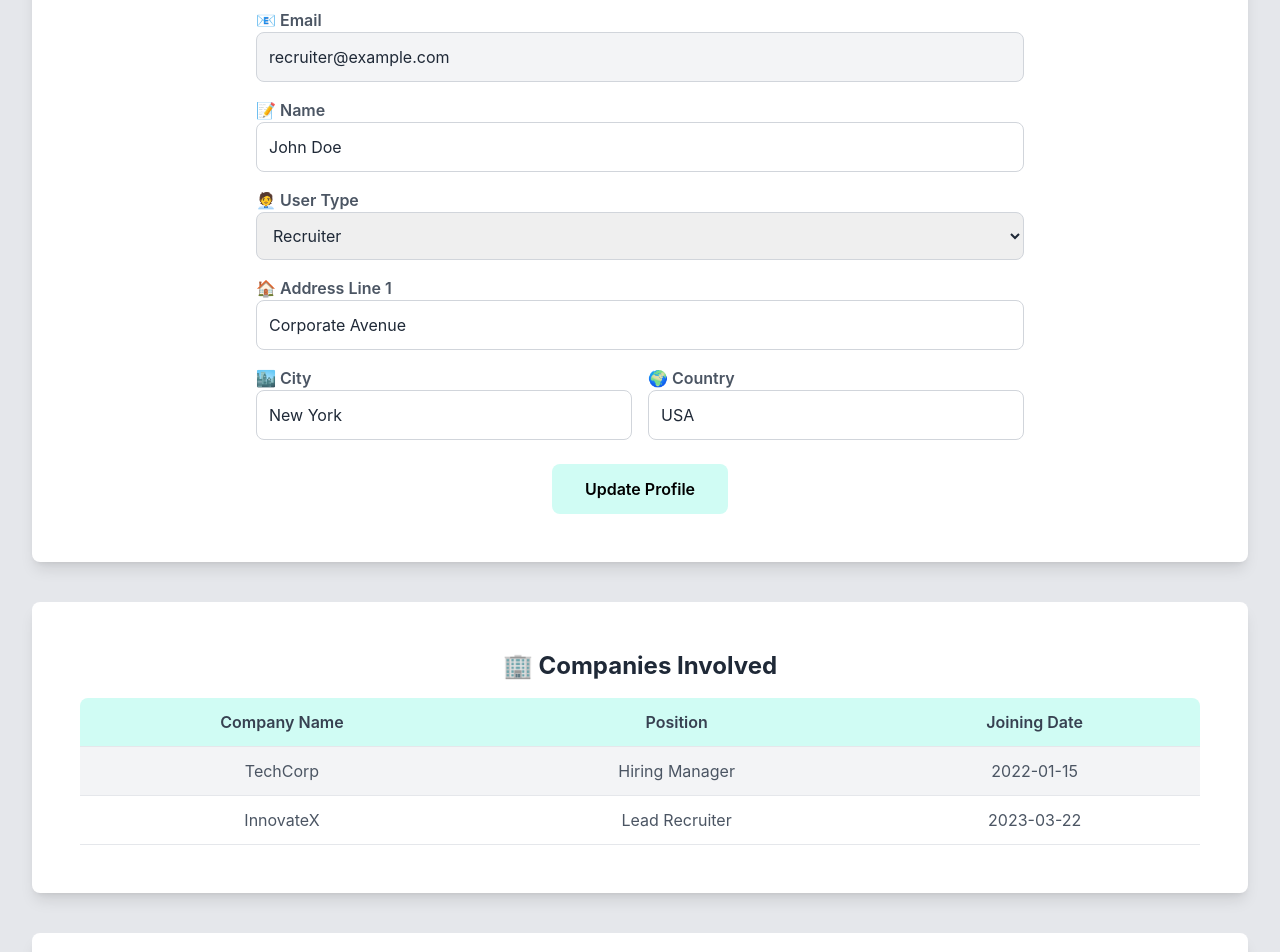
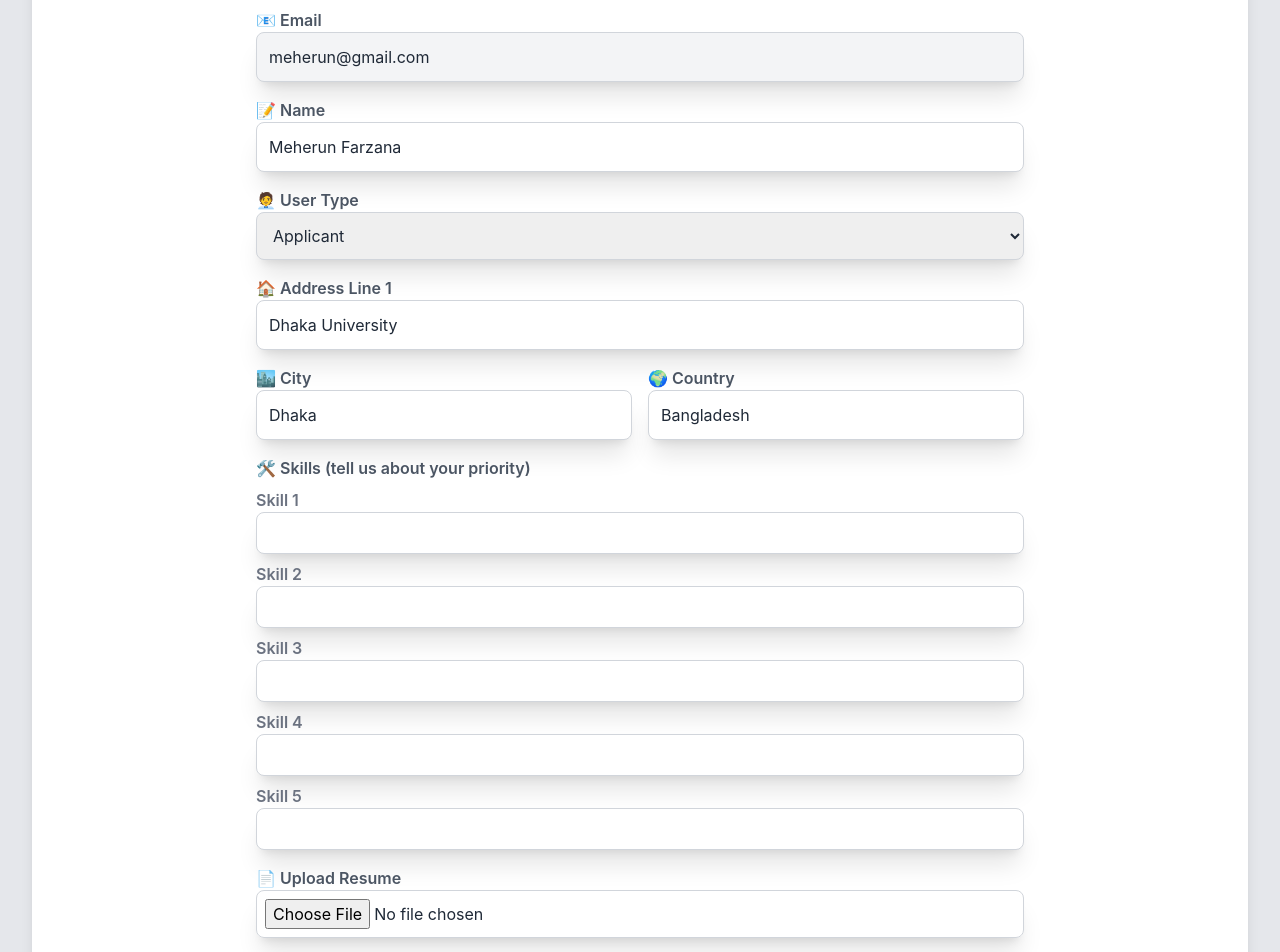
Before and after one commit to reckless-meherun/CareerBuddy_FrontEnd-CSE-3216-SDP_Project, a React (Vite) app: page /profile in a window 1280 px wide. Shown: the part 380-1332 px from the top of the page. Built offline with nearby package versions, Linux system fonts and the light colour scheme.

Commit message:
shades added

```diff
--- a/src/App.tsx
+++ b/src/App.tsx
@@ -15,7 +15,7 @@ function App() {
                 <Header />
                 <Routes>
                     <Route path="/" element={<Home />} />
-                    <Route path="/profile" element={<ProfileRecruiter/>} />
+                    <Route path="/profile" element={<ProfileApplicant/>} />
                     <Route path="/login" element={<Login />} />
                     <Route path="/signup" element={<SignUp />} />
                     <Route path="/filtered-jobs" element={<FilteredJobs/>} />
--- a/src/pages/ProfileApplicant.tsx
+++ b/src/pages/ProfileApplicant.tsx
@@ -72,12 +72,12 @@ function ProfileApplicant() {
                     <div className="w-full max-w-3xl mx-auto space-y-4">
                         <div>
                             <label className="block text-gray-600 dark:text-gray-300 font-medium font-semibold">📧 Email</label>
-                            <input type="text" value={email} readOnly className="w-full p-3 border border-gray-300 rounded-lg bg-gray-100 dark:bg-gray-800 dark:text-gray-300 cursor-not-allowed" />
+                            <input type="text" value={email} readOnly className="w-full shadow-xl dark:shadow-2xl p-3 border border-gray-300 rounded-lg bg-gray-100 dark:bg-gray-800 dark:text-gray-300 cursor-not-allowed" />
                         </div>
 
                         <div>
                             <label className="block text-gray-600 dark:text-gray-300 font-medium font-semibold">📝 Name</label>
-                            <input type="text" value={name} onChange={(e) => setName(e.target.value)} className="w-full p-3 border border-gray-300 rounded-lg dark:bg-gray-800 dark:text-gray-300" />
+                            <input type="text" value={name} onChange={(e) => setName(e.target.value)} className="w-full shadow-xl dark:shadow-2xl p-3 border border-gray-300 rounded-lg dark:bg-gray-800 dark:text-gray-300" />
                         </div>
 
                         <div>
@@ -85,7 +85,7 @@ function ProfileApplicant() {
                             <select
                                 value={userType}
                                 onChange={(e) => setUserType(e.target.value)}
-                                className="w-full p-3 border border-gray-300 rounded-lg dark:bg-gray-800 dark:text-gray-300"
+                                className="w-full shadow-xl dark:shadow-2xl p-3 border border-gray-300 rounded-lg dark:bg-gray-800 dark:text-gray-300"
                             >
                                 <option value="Applicant">Applicant</option>
                                 <option value="Recruiter">Recruiter</option>
@@ -94,17 +94,17 @@ function ProfileApplicant() {
 
                         <div>
                             <label className="block text-gray-600 dark:text-gray-300 font-medium font-semibold">🏠 Address Line 1</label>
-                            <input type="text" value={address.line1} onChange={(e) => setAddress({ ...address, line1: e.target.value })} className="w-full p-3 border border-gray-300 rounded-lg dark:bg-gray-800 dark:text-gray-300" />
+                            <input type="text" value={address.line1} onChange={(e) => setAddress({ ...address, line1: e.target.value })} className="w-full shadow-xl dark:shadow-2xl p-3 border border-gray-300 rounded-lg dark:bg-gray-800 dark:text-gray-300" />
                         </div>
 
                         <div className="grid grid-cols-2 gap-4">
                             <div>
                                 <label className="block text-gray-600 dark:text-gray-300 font-medium font-semibold">🏙️ City</label>
-                                <input type="text" value={address.city} onChange={(e) => setAddress({ ...address, city: e.target.value })} className="w-full p-3 border border-gray-300 rounded-lg dark:bg-gray-800 dark:text-gray-300" />
+                                <input type="text" value={address.city} onChange={(e) => setAddress({ ...address, city: e.target.value })} className="w-full shadow-xl dark:shadow-2xl p-3 border border-gray-300 rounded-lg dark:bg-gray-800 dark:text-gray-300" />
                             </div>
                             <div>
                                 <label className="block text-gray-600 dark:text-gray-300 font-medium font-semibold"> 🌍 Country</label>
-                                <input type="text" value={address.country} onChange={(e) => setAddress({ ...address, country: e.target.value })} className="w-full p-3 border border-gray-300 rounded-lg dark:bg-gray-800 dark:text-gray-300" />
+                                <input type="text" value={address.country} onChange={(e) => setAddress({ ...address, country: e.target.value })} className="w-full shadow-xl dark:shadow-2xl p-3 border border-gray-300 rounded-lg dark:bg-gray-800 dark:text-gray-300" />
                             </div>
                         </div>
 
@@ -117,7 +117,7 @@ function ProfileApplicant() {
                                         type="text"
                                         value={skill}
                                         onChange={(e) => handleSkillChange(index, e.target.value)}
-                                        className="w-full p-2 border border-gray-300 rounded-lg dark:bg-gray-800 dark:text-gray-300"
+                                        className="w-full shadow-xl dark:shadow-2xl p-2 border border-gray-300 rounded-lg dark:bg-gray-800 dark:text-gray-300"
                                     />
                                 </div>
                             ))}
@@ -128,7 +128,7 @@ function ProfileApplicant() {
                             <input
                                 type="file"
                                 onChange={handleResumeChange}
-                                className="w-full p-2 border border-gray-300 rounded-lg dark:bg-gray-800 dark:text-gray-300"
+                                className="w-full shadow-xl dark:shadow-2xl p-2 border border-gray-300 rounded-lg dark:bg-gray-800 dark:text-gray-300"
                             />
                             {resume && <p className="mt-2 text-sm text-gray-500 dark:text-gray-400">Uploaded: {resume}</p>}
                         </div>
@@ -138,7 +138,7 @@ function ProfileApplicant() {
                         <button
                             className="py-3 px-8 text-black dark:text-white font-semibold rounded-lg
                             bg-lightTeal dark:bg-darkTeal
-                            hover:bg-darkTeal dark:hover:bg-darkGrey"
+                            hover:bg-darkTeal dark:hover:bg-darkGrey shadow-xl dark:shadow-2xl"
                         >
                             Update Profile
                         </button>
@@ -149,7 +149,7 @@ function ProfileApplicant() {
                 {/* Jobs Applied Table */}
                 <div className="w-full p-8 mt-10 rounded-lg md:p-12 bg-white dark:bg-gray-700 shadow-lg">
                     <h3 className="text-2xl font-bold text-center mb-4">💼 Jobs Applied</h3>
-                    <table className="w-full text-left border-collapse border-spacing-2 rounded-lg">
+                    <table className="w-full shadow-xl dark:shadow-2xl text-left border-collapse border-spacing-2 rounded-lg">
                         <thead>
                             <tr className="bg-[#d0fcf4] dark:bg-[#558b88]">
                                 <th className="p-3 border-b font-medium font-semibold text-gray-700 dark:text-gray-200 rounded-tl-lg text-center">Date</th>
--- a/src/pages/ProfileRecruiter.tsx
+++ b/src/pages/ProfileRecruiter.tsx
@@ -59,12 +59,12 @@ function ProfileRecruiter() {
                     <div className="w-full max-w-3xl mx-auto space-y-4">
                         <div>
                             <label className="block text-gray-600 dark:text-gray-300 font-medium font-semibold">📧 Email</label>
-                            <input type="text" value={email} readOnly className="w-full p-3 border border-gray-300 rounded-lg bg-gray-100 dark:bg-gray-800 dark:text-gray-300 cursor-not-allowed" />
+                            <input type="text" value={email} readOnly className="w-full p-3 shadow-xl dark:shadow-2xl border border-gray-300 rounded-lg bg-gray-100 dark:bg-gray-800 dark:text-gray-300 cursor-not-allowed" />
                         </div>
 
                         <div>
                             <label className="block text-gray-600 dark:text-gray-300 font-medium font-semibold">📝 Name</label>
-                            <input type="text" value={name} onChange={(e) => setName(e.target.value)} className="w-full p-3 border border-gray-300 rounded-lg dark:bg-gray-800 dark:text-gray-300" />
+                            <input type="text" value={name} onChange={(e) => setName(e.target.value)} className="w-full p-3 shadow-xl dark:shadow-2xl border border-gray-300 rounded-lg dark:bg-gray-800 dark:text-gray-300" />
                         </div>
 
                         <div>
@@ -72,7 +72,7 @@ function ProfileRecruiter() {
                             <select
                                 value={userType}
                                 onChange={(e) => setUserType(e.target.value)}
-                                className="w-full p-3 border border-gray-300 rounded-lg dark:bg-gray-800 dark:text-gray-300"
+                                className="w-full p-3 border border-gray-300 rounded-lg dark:bg-gray-800 dark:text-gray-300 shadow-xl dark:shadow-2xl"
                             >
                                 <option value="Recruiter">Recruiter</option>
                                 <option value="Applicant">Applicant</option>
@@ -81,17 +81,24 @@ function ProfileRecruiter() {
 
                         <div>
                             <label className="block text-gray-600 dark:text-gray-300 font-medium font-semibold">🏠 Address Line 1</label>
-                            <input type="text" value={address.line1} onChange={(e) => setAddress({ ...address, line1: e.target.value })} className="w-full p-3 border border-gray-300 rounded-lg dark:bg-gray-800 dark:text-gray-300" />
+                            <input
+                                type="text"
+                                value={address.line1}
+                                onChange={(e) => setAddress({ ...address, line1: e.target.value })}
+                                className="w-full p-3 border border-gray-300 rounded-lg dark:bg-gray-800 dark:text-gray-300
+                                shadow-xl dark:shadow-2xl focus:outline-none focus:ring-2 focus:ring-teal-500 dark:focus:ring-teal-400"
+                            />
                         </div>
+
 
                         <div className="grid grid-cols-2 gap-4">
                             <div>
                                 <label className="block text-gray-600 dark:text-gray-300 font-medium font-semibold">🏙️ City</label>
-                                <input type="text" value={address.city} onChange={(e) => setAddress({ ...address, city: e.target.value })} className="w-full p-3 border border-gray-300 rounded-lg dark:bg-gray-800 dark:text-gray-300" />
+                                <input type="text" value={address.city} onChange={(e) => setAddress({ ...address, city: e.target.value })} className="w-full p-3 shadow-xl dark:shadow-2xl border border-gray-300 rounded-lg dark:bg-gray-800 dark:text-gray-300" />
                             </div>
                             <div>
                                 <label className="block text-gray-600 dark:text-gray-300 font-medium font-semibold"> 🌍 Country</label>
-                                <input type="text" value={address.country} onChange={(e) => setAddress({ ...address, country: e.target.value })} className="w-full p-3 border border-gray-300 rounded-lg dark:bg-gray-800 dark:text-gray-300" />
+                                <input type="text" value={address.country} onChange={(e) => setAddress({ ...address, country: e.target.value })} className="w-full p-3 shadow-xl dark:shadow-2xl border border-gray-300 rounded-lg dark:bg-gray-800 dark:text-gray-300" />
                             </div>
                         </div>
                     </div>
@@ -99,7 +106,7 @@ function ProfileRecruiter() {
                     <div className="flex justify-center mt-6">
                         <button
                             className="py-3 px-8 text-black dark:text-white font-semibold rounded-lg
-                            bg-lightTeal dark:bg-darkTeal
+                            bg-lightTeal dark:bg-darkTeal shadow-xl dark:shadow-2xl
                             hover:bg-darkTeal dark:hover:bg-darkGrey"
                         >
                             Update Profile
@@ -111,7 +118,7 @@ function ProfileRecruiter() {
                 {/* Companies Table */}
                 <div className="w-full p-8 mt-10 rounded-lg md:p-12 bg-white dark:bg-gray-700 shadow-lg">
                     <h3 className="text-2xl font-bold text-center mb-4">🏢 Companies Involved</h3>
-                    <table className="w-full text-left border-collapse border-spacing-2 rounded-lg">
+                    <table className="w-full shadow-xl dark:shadow-2xl text-left border-collapse border-spacing-2 rounded-lg">
                         <thead>
                             <tr className="bg-[#d0fcf4] dark:bg-[#558b88]">
                                 <th className="p-3 border-b font-medium font-semibold text-gray-700 dark:text-gray-200 rounded-tl-lg text-center">Company Name</th>
@@ -135,7 +142,7 @@ function ProfileRecruiter() {
                 {/* Recently Posted Jobs Table */}
                 <div className="w-full p-8 mt-10 rounded-lg md:p-12 bg-white dark:bg-gray-700 shadow-lg">
                     <h3 className="text-2xl font-bold text-center mb-4">📄 Recently Posted Jobs</h3>
-                    <table className="w-full text-left border-collapse border-spacing-2 rounded-lg">
+                    <table className="w-full shadow-xl dark:shadow-2xl text-left border-collapse border-spacing-2 rounded-lg">
                         <thead>
                             <tr className="bg-[#d0fcf4] dark:bg-[#558b88]">
                                 <th className="p-3 border-b font-medium font-semibold text-gray-700 dark:text-gray-200 rounded-tl-lg text-center">Company Name</th>
```
